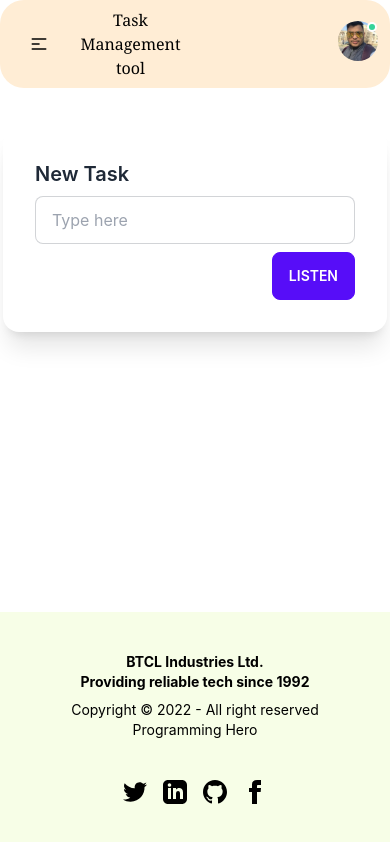
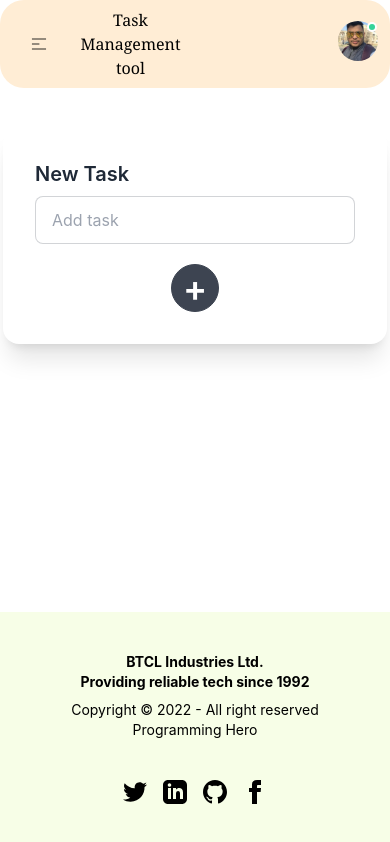
Before and after one commit to alnomancs/task-management-tool-client-side, a React (Create React App) app: page /todo in a window 390 px wide. Built offline with nearby package versions, Linux system fonts and the light colour scheme.

Commit message:
done create task

```diff
--- a/package.json
+++ b/package.json
@@ -9,8 +9,10 @@
     "daisyui": "^2.17.0",
     "react": "^18.2.0",
     "react-dom": "^18.2.0",
+    "react-hook-form": "^7.33.0",
     "react-router-dom": "^6.3.0",
     "react-scripts": "5.0.1",
+    "react-toastify": "^9.0.5",
     "web-vitals": "^2.1.4"
   },
   "scripts": {
--- a/src/App.js
+++ b/src/App.js
@@ -1,7 +1,9 @@
 import { Route, Routes } from "react-router-dom";
+import { ToastContainer } from "react-toastify";
 import "./App.css";
 import Calander from "./Pages/Home/Calander";
 import Completed from "./Pages/Home/Completed";
+import Home from "./Pages/Home/Home";
 import Todo from "./Pages/Home/Todo";
 import Footer from "./Pages/Shared/Footer";
 import Navbar from "./Pages/Shared/Navbar";
@@ -11,11 +13,14 @@ function App() {
     <div className="App max-w-7xl mx-auto">
       <Navbar></Navbar>
       <Routes>
+        <Route path="/" element={<Home></Home>}></Route>
         <Route path="/completed" element={<Completed></Completed>}></Route>
         <Route path="/todo" element={<Todo></Todo>}></Route>
         <Route path="/calendar" element={<Calander></Calander>}></Route>
       </Routes>
       <Footer></Footer>
+
+      <ToastContainer />
     </div>
   );
 }
--- a/src/Pages/Home/Home.js
+++ b/src/Pages/Home/Home.js
@@ -4,6 +4,8 @@ const Home = () => {
   return (
     <div>
       <h1 className="text-4xl">Home</h1>
+
+
     </div>
   );
 };
--- a/src/Pages/Home/Todo.js
+++ b/src/Pages/Home/Todo.js
@@ -1,19 +1,54 @@
-import React from "react";
+import React, { useState } from "react";
+import { toast } from "react-toastify";
 
 const Todo = () => {
+  const [task, setTask] = useState("");
+
+  const handleSubmit = (event) => {
+    event.preventDefault();
+    console.log(task);
+    const taskDetail = {
+      task: task,
+      status: 0,
+    };
+
+    fetch(`http://localhost:5005/addTask`, {
+      method: "POST",
+      headers: {
+        "content-type": "application/json",
+      },
+      body: JSON.stringify(taskDetail),
+    })
+      .then((res) => res.json())
+      .then((data) => {
+        console.log(data);
+        if (data.insertedId) {
+          toast.success(`${task} added to your task list`);
+          setTask("");
+        } else {
+          toast.error("Something error");
+        }
+      });
+  };
   return (
     <div className="flex justify-center">
       <div className="mt-10 card w-96  bg-base-100 shadow-xl">
         <div className="card-body">
           <h2 className="card-title">New Task</h2>
-          <input
-            type="text"
-            placeholder="Type here"
-            className="input input-bordered w-full max-w-xs"
-          />
-          <div className="card-actions justify-end">
-            <button className="btn btn-primary">Listen</button>
-          </div>
+
+          <form onSubmit={handleSubmit}>
+            <input
+              required
+              type="text"
+              placeholder="Add task"
+              value={task}
+              className="input input-bordered w-full max-w-xs"
+              onChange={(event) => setTask(event.target.value)}
+            />
+            <button className="btn btn-circle text-4xl mt-5" type="submit">
+              +
+            </button>
+          </form>
         </div>
       </div>
     </div>
--- a/src/Pages/Shared/Footer.js
+++ b/src/Pages/Shared/Footer.js
@@ -3,19 +3,19 @@ import React from "react";
 const Footer = () => {
   return (
     <footer
-      class="footer footer-center p-10 bg-lime-50 text-black fixed
+      className="footer footer-center p-10 bg-lime-50 text-black fixed
              inset-x-0
              bottom-0"
     >
       <div>
-        <p class="font-bold">
+        <p className="font-bold">
           BTCL Industries Ltd. <br />
           Providing reliable tech since 1992
         </p>
         <p>Copyright © 2022 - All right reserved Programming Hero</p>
       </div>
       <div>
-        <div class="grid grid-flow-col gap-4">
+        <div className="grid grid-flow-col gap-4">
           {/* twitter */}
           <a href="https://twitter.com/al_nomancs" target="_black">
             <svg
@@ -56,7 +56,7 @@ const Footer = () => {
               width="24"
               height="24"
               viewBox="0 0 24 24"
-              class="fill-current"
+              className="fill-current"
             >
               <path d="M9 8h-3v4h3v12h5v-12h3.642l.358-4h-4v-1.667c0-.955.192-1.333 1.115-1.333h2.885v-5h-3.808c-3.596 0-5.192 1.583-5.192 4.615v3.385z"></path>
             </svg>
--- a/src/Pages/Shared/Navbar.js
+++ b/src/Pages/Shared/Navbar.js
@@ -7,7 +7,7 @@ const Navbar = () => {
     <nav className="navbar bg-orange-100 rounded-3xl px-3 text-black  font-serif">
       <div className="navbar-start">
         <div className="dropdown">
-          <label tabindex="0" className="btn btn-ghost lg:hidden">
+          <label tabIndex="0" className="btn btn-ghost lg:hidden">
             <svg
               xmlns="http://www.w3.org/2000/svg"
               className="h-5 w-5"
@@ -16,15 +16,14 @@ const Navbar = () => {
               stroke="currentColor"
             >
               <path
-                stroke-linecap="round"
-                stroke-linejoin="round"
-                stroke-width="2"
+                strokeLinecap="round"
+                strokeLinejoin="round"
                 d="M4 6h16M4 12h8m-8 6h16"
               />
             </svg>
           </label>
           <ul
-            tabindex="0"
+            tabIndex="0"
             className="menu menu-compact dropdown-content mt-3 p-2 shadow bg-base-100 rounded-box w-52"
           >
             <li className="py-2">
@@ -97,8 +96,8 @@ const Navbar = () => {
       </div>
       <div className="navbar-end">
         <NavLink to="profile">
-          <div class="avatar online">
-            <div class="w-10 rounded-full">
+          <div className="avatar online">
+            <div className="w-10 rounded-full">
               <img alt="" src={profile} />
             </div>
           </div>
--- a/src/index.js
+++ b/src/index.js
@@ -4,6 +4,7 @@ import "./index.css";
 import App from "./App";
 import reportWebVitals from "./reportWebVitals";
 import { BrowserRouter } from "react-router-dom";
+import "react-toastify/dist/ReactToastify.css";
 
 const root = ReactDOM.createRoot(document.getElementById("root"));
 root.render(
```
Also changed, not shown: 1 other file (tests, documents, lock files or other folders).
